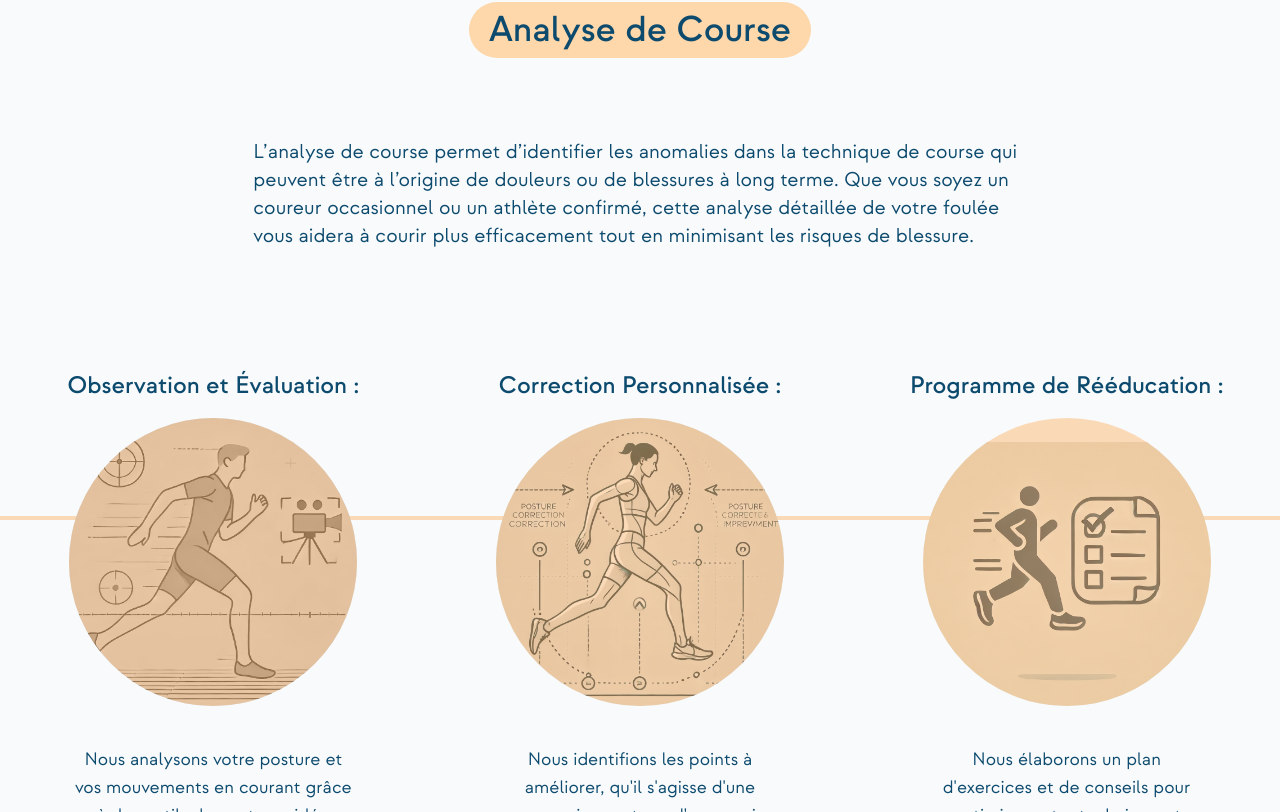
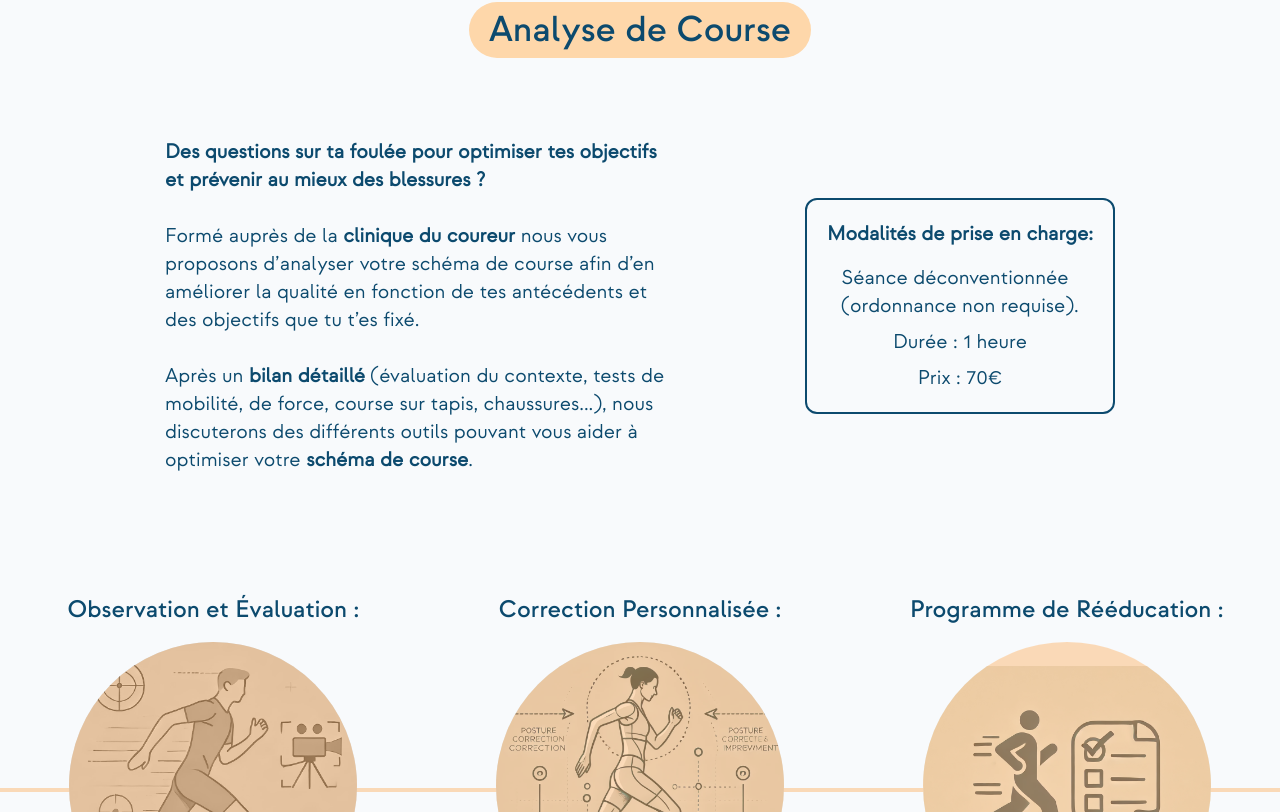
Before and after one commit to blenkcode/SPORT-SANTE-MEDITERRANEE, a Next.js app: page /kinesitherapie in a window 1280 px wide. Shown: the part 1768-2580 px from the top of the page. Built offline with nearby package versions, Linux system fonts and the light colour scheme.

Commit message:
handball

```diff
--- a/src/app/equipe.tsx
+++ b/src/app/equipe.tsx
@@ -225,6 +225,10 @@ const Equipe = () => {
             </div>
           </div>
         </div>
+        <div className="w-full items-center  flex justify-center flex-col mt-20">
+          <p className="text-lg ">Partenaire </p>
+          <img src="/agde.png" className="w-40 h-auto"></img>
+        </div>
       </div>
     </div>
   );
--- a/src/app/kinesitherapie/page.tsx
+++ b/src/app/kinesitherapie/page.tsx
@@ -145,14 +145,33 @@ const Kinesitherapie = () => {
         <h2 className="xl:text-4xl text-sky-900 lg:text-4xl text-3xl mt-20 lg:mt-32 font-StrawBold w-fit  bg-orange-200 py-2 px-5  lg:mb-20 mb-10 rounded-full">
           Analyse de Course
         </h2>
-        <div className="text-sky-900 2xl:w-1/2 lg:w-2/3 px-10 xl:text-xl lg:text-lg lg:mb-10 ">
-          L’analyse de course permet d’identifier les anomalies dans la
-          technique de course qui peuvent être à l’origine de douleurs ou de
-          blessures à long terme. Que vous soyez un coureur occasionnel ou un
-          athlète confirmé, cette analyse détaillée de votre foulée vous aidera
-          à courir plus efficacement tout en minimisant les risques de blessure.
+        <div className="flex xl:space-x-32 lg:flex-row flex-col lg:px-0 px-10 lg:space-x-10 items-center justify-center">
+          <div className="text-sky-900  2xl:w-1/3 xl:w-2/5 lg:w-3/5 xl:text-xl lg:text-lg lg:mb-10 ">
+            <span className="font-bold">
+              Des questions sur ta foulée pour optimiser tes objectifs et
+              prévenir au mieux des blessures ?
+            </span>
+            <br></br>
+            <br></br> Formé auprès de la <b>clinique du coureur </b>nous vous
+            proposons d’analyser votre schéma de course afin d’en améliorer la
+            qualité en fonction de tes antécédents et des objectifs que tu t’es
+            fixé. <br></br> <br></br>Après un <b>bilan détaillé </b>(évaluation
+            du contexte, tests de mobilité, de force, course sur tapis,
+            chaussures...), nous discuterons des différents outils pouvant vous
+            aider à optimiser votre <b>schéma de course</b>.
+          </div>
+          <div className="text-sky-900 lg:w-fit p-5 border-2 border-sky-900 rounded-xl xl:text-xl lg:text-lg lg:mb-10 flex-col flex items-center justify-center space-y-2 lg:mt-0 mt-10">
+            <p className="font-bold mb-2">Modalités de prise en charge: </p>
+            <p>
+              {" "}
+              Séance déconventionnée <br></br>(ordonnance non requise).
+            </p>
+            <p> Durée : 1 heure </p>
+            <p> Prix : 70€</p>
+          </div>
         </div>
-        <div className="w-full h-1 translate-y-24 invisible lg:visible  bg-orange-300 bg-opacity-50 absolute"></div>
+
+        <div className="w-full h-1 translate-y-64 invisible lg:visible  bg-orange-300 bg-opacity-50 absolute"></div>
         <div className="flex lg:flex-row flex-col items-center justify-around w-full space-y-10 lg:space-y-0 lg:space-x-0 text-sky-900 mt-20 pb-20">
           {/* Section 1: Analyse de la Posture et des Mouvements */}
           <div className="flex flex-col items-center justify-center w-full lg:w-1/3">
```
Also changed, not shown: public/agde.png (added).
